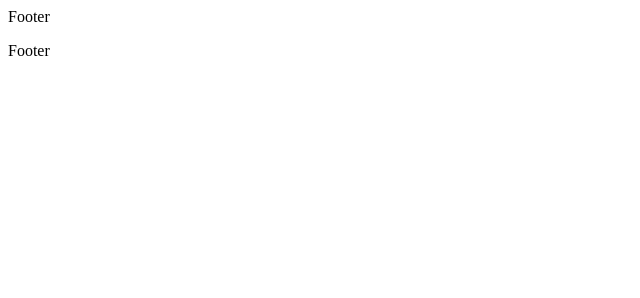
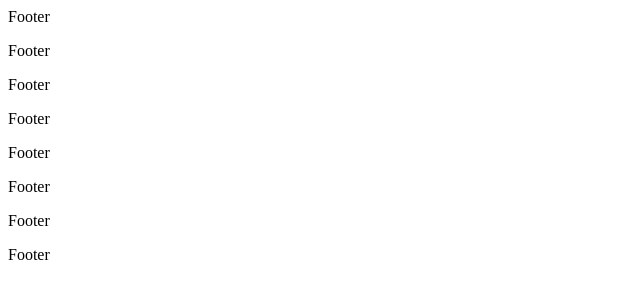
Before and after one commit to ms747/MyWebsite, a plain HTML site: page index.html in a window 1280 px wide. Shown: the whole page, without its empty margins (0-640 px from the left). Drawn offline with Linux system fonts and the light colour scheme.

Commit message:
added few imp

```diff
--- a/index.html
+++ b/index.html
@@ -7,6 +7,12 @@
 <footer>
 	<p>Footer</p>
 	<p>Footer</p>
+	<p>Footer</p>
+	<p>Footer</p>
+	<p>Footer</p>
+	<p>Footer</p>
+	<p>Footer</p>
+	<p>Footer</p>
 </footer>
 
 </html>
```
